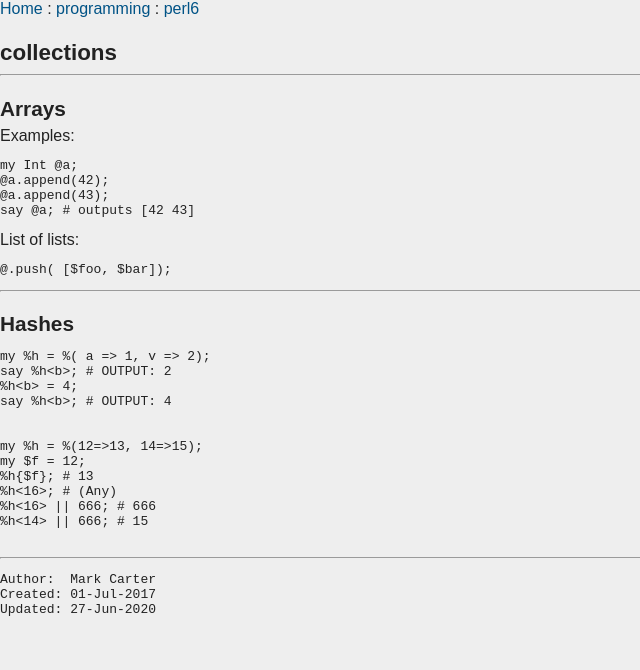
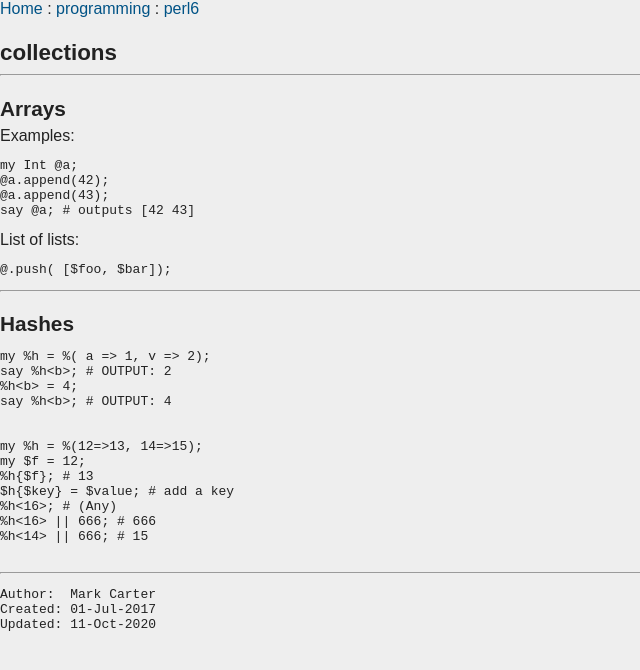
Before and after one commit to blippy/blippy.github.io, a plain HTML site: page programming/perl6/collections.htm in a window 1280 px wide. Shown: the whole page, without its empty margins (0-640 px from the left). Drawn offline with Linux system fonts and the light colour scheme.

Commit message:
modified:   collections.htm

```diff
--- a/programming/perl6/collections.htm
+++ b/programming/perl6/collections.htm
@@ -38,6 +38,7 @@ say %h&lt;b&gt;; # OUTPUT: 4
 my %h = %(12=&gt;13, 14=&gt;15);
 my $f = 12;
 %h{$f}; # 13
+$h{$key} = $value; # add a key
 %h&lt;16&gt;; # (Any)
 %h&lt;16&gt; || 666; # 666
 %h&lt;14&gt; || 666; # 15
@@ -47,7 +48,7 @@ my $f = 12;
 <hr><pre>
 Author:  Mark Carter
 Created: 01-Jul-2017
-Updated: 27-Jun-2020
+Updated: 11-Oct-2020
 </pre>
 </body>
 </html>
```
